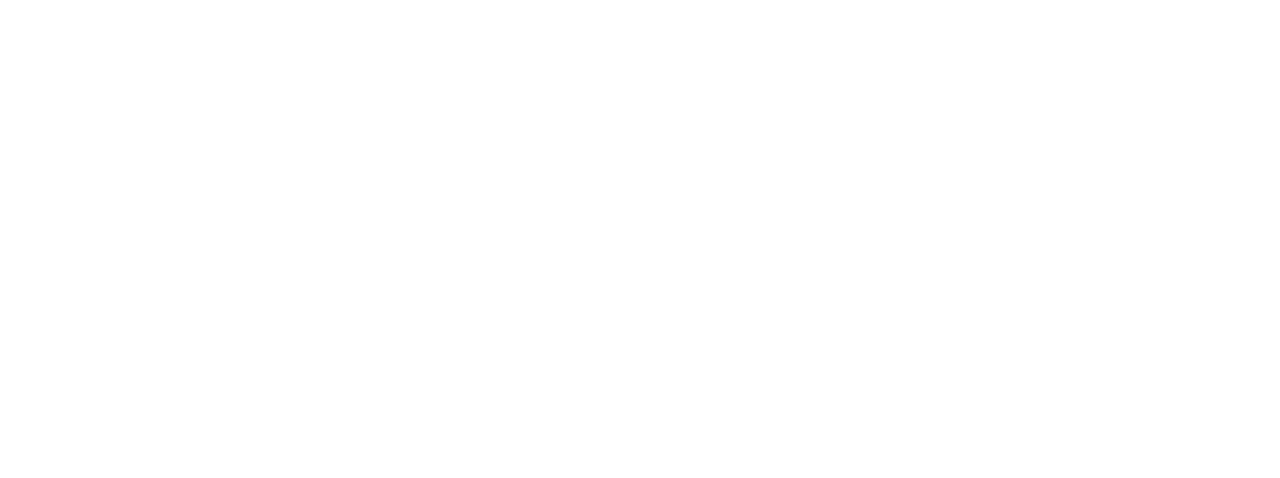
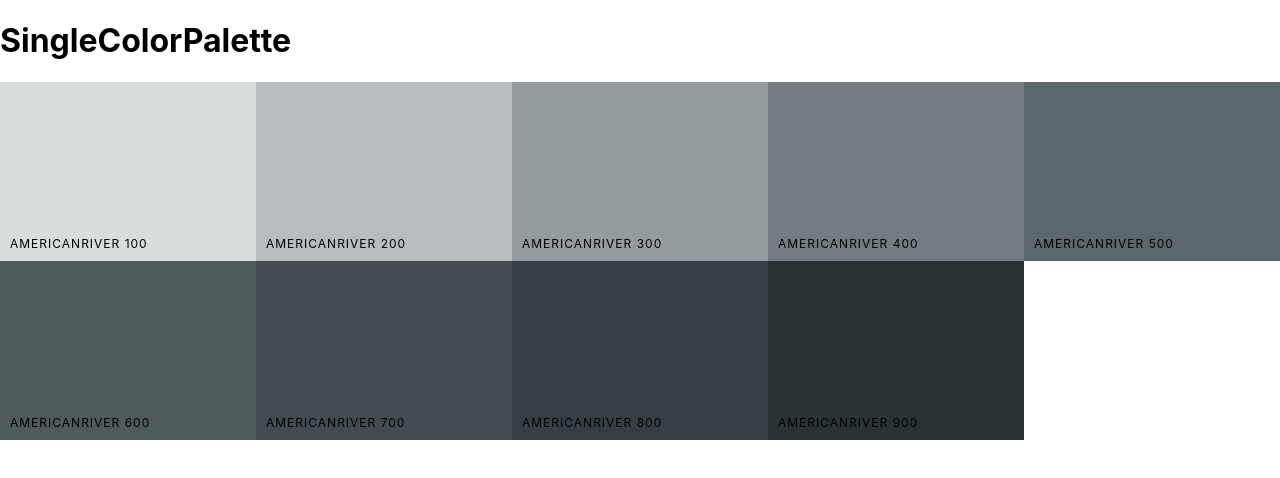
Before and after one commit to Igor2075/MCP, a React (Create React App) app in the folder color-picker/: page /palette/flat-ui-colors-american/americanriver in a window 1280 px wide. Shown: the top 478 px of the page. Built offline with nearby package versions, Linux system fonts and the light colour scheme.

Commit message:
Simgle Color Palette added

```diff
--- a/color-picker/src/App.js
+++ b/color-picker/src/App.js
@@ -1,7 +1,7 @@
 import React, { Component } from "react";
 import { Route, Switch } from "react-router-dom";
 import Palette from "./Palette";
-
+import SingleColorPalette from "./SingleColorPalette";
 import PaletteList from "./PaletteList";
 import seedColors from "./seedColors";
 
@@ -34,6 +34,18 @@
 						/>
 					)}
 				/>
+				<Route
+					exact
+					path="/palette/:paletteId/:colorId"
+					render={(routeProps) => (
+						<SingleColorPalette
+							colorId={routeProps.match.params.colorId}
+							palette={generatePalette(
+								this.findPalette(routeProps.match.params.paletteId)
+							)}
+						/>
+					)}
+				/>
 			</Switch>
 		);
 	}
--- a/color-picker/src/ColorBox.js
+++ b/color-picker/src/ColorBox.js
@@ -1,5 +1,6 @@
 import React, { Component } from "react";
 import { CopyToClipboard } from "react-copy-to-clipboard";
+import { Link } from "react-router-dom";
 import "./ColorBox.css";
 
 export default class ColorBox extends Component {
@@ -16,7 +17,7 @@
 	};
 
 	render() {
-		const { name, background } = this.props;
+		const { name, background, moreURL, showLink } = this.props;
 		const { copied } = this.state;
 		return (
 			<CopyToClipboard text={background} onCopy={this.changeCopyState}>
@@ -35,7 +36,11 @@
 						</div>
 						<button className="copy-button">Copy</button>
 					</div>
-					<span className="see-more">More</span>
+					{showLink && (
+						<Link to={moreURL} onClick={(e) => e.stopPropagation()}>
+							<span className="see-more">More</span>
+						</Link>
+					)}
 				</div>
 			</CopyToClipboard>
 		);
--- a/color-picker/src/Palette.js
+++ b/color-picker/src/Palette.js
@@ -16,9 +16,15 @@
 	};
 	render() {
 		const { level, format } = this.state;
-		const { colors, paletteName, emoji } = this.props.palette;
+		const { colors, paletteName, emoji, id } = this.props.palette;
 		const colorBoxes = colors[level].map((color) => (
-			<ColorBox background={color[format]} name={color.name} key={color.name} />
+			<ColorBox
+				background={color[format]}
+				name={color.name}
+				key={color.name}
+				moreURL={`/palette/${id}/${color.id}`}
+				showLink={true}
+			/>
 		));
 		return (
 			<div className="Palette">
--- /dev/null
+++ b/color-picker/src/SingleColorPalette.js
@@ -0,0 +1,38 @@
+import React, { Component } from "react";
+import ColorBox from "./ColorBox";
+
+export default class SingleColorPalette extends Component {
+	constructor(props) {
+		super(props);
+		this._shades = this.gatherShades(this.props.palette, this.props.colorId);
+	}
+	gatherShades(palette, colorToFilterBy) {
+		let shades = [];
+		let allColors = palette.colors;
+
+		for (let key in allColors) {
+			shades = shades.concat(
+				allColors[key].filter((color) => color.id === colorToFilterBy)
+			);
+		}
+
+		return shades.slice(1);
+	}
+	render() {
+		const colorBoxes = this._shades.map((color) => (
+			<ColorBox
+				key={color.id}
+				name={color.name}
+				background={color.hex}
+				showLink={false}
+			/>
+		));
+
+		return (
+			<div className="Palette">
+				<h1>SingleColorPalette</h1>
+				<div className="Palette-colors">{colorBoxes}</div>
+			</div>
+		);
+	}
+}
```
Lines whose indentation alone changed are shown as unchanged.
